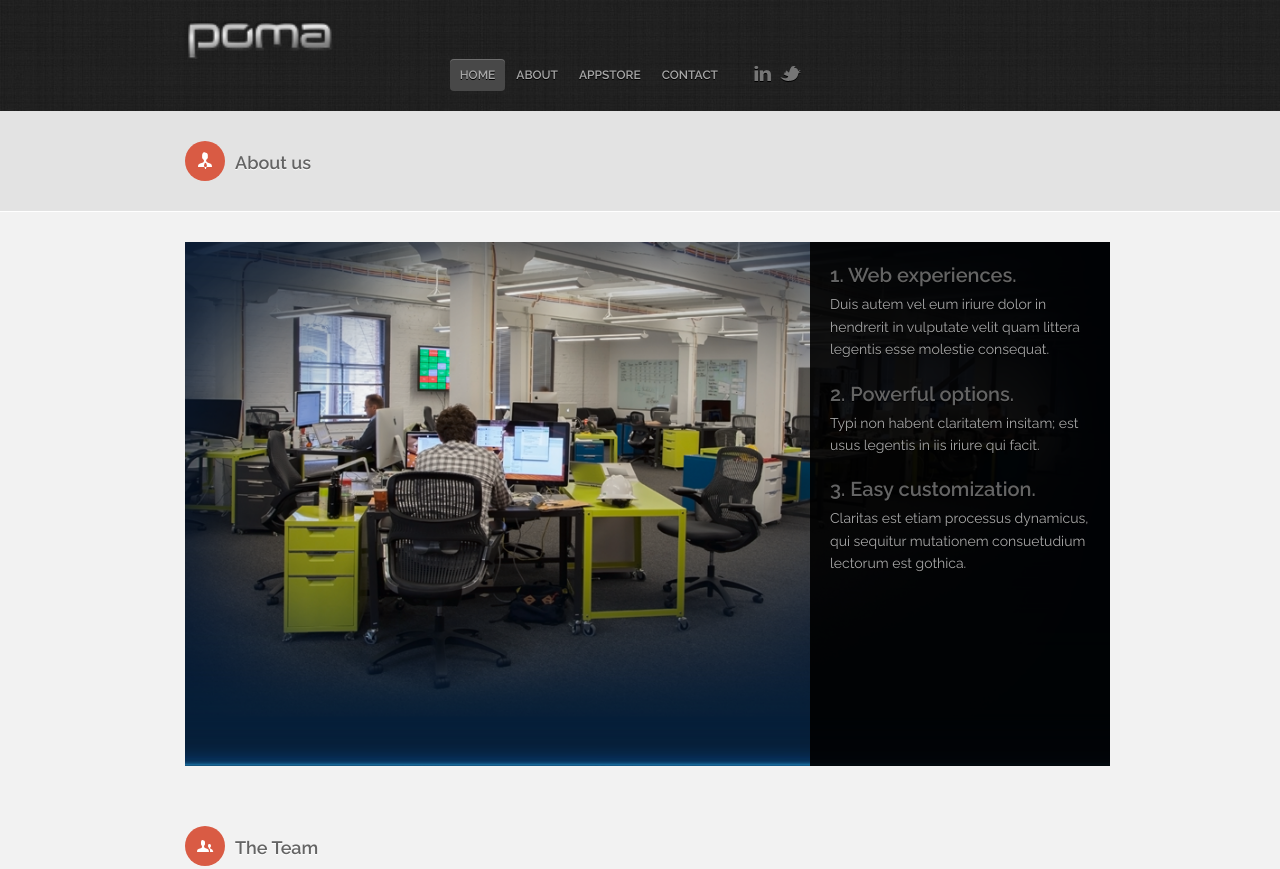
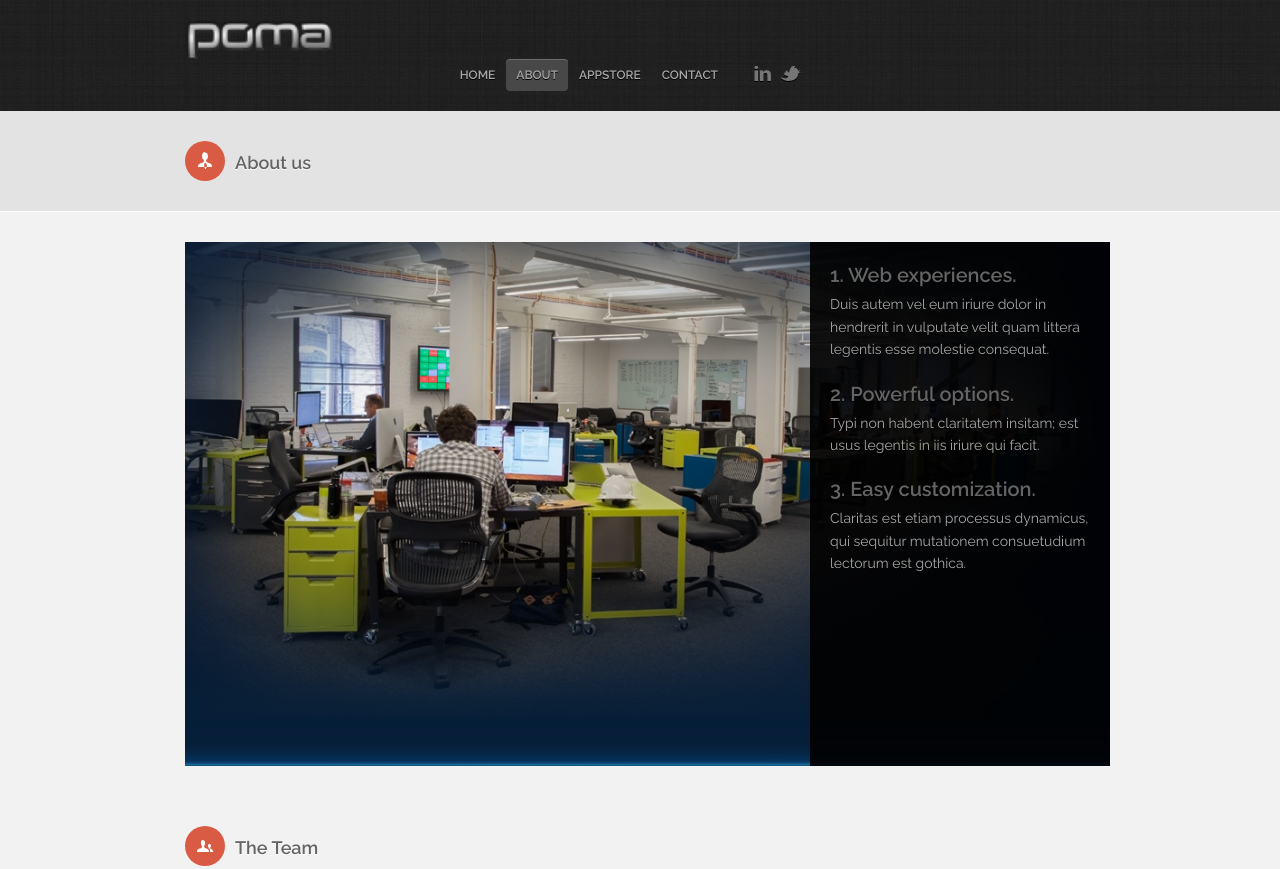
Before and after one commit to gstatton/pomaiosite, a website: page about.html in a window 1280 px wide. Shown: the top 869 px of the page. Drawn offline with nearby package versions, Linux system fonts and the light colour scheme.

Commit message:
fixing selected menu item

```diff
--- a/about.html
+++ b/about.html
@@ -55,8 +55,8 @@
         <!--menu starts-->
         <div id="smoothmenu" class="ddsmoothmenu">
           <ul>
-            <li><a href="index.html" class="selected">Home</a></li>
-            <li><a href="about.html">About</a> </li>
+            <li><a href="index.html" >Home</a></li>
+            <li><a href="about.html" class="selected">About</a> </li>
             <li><a href="https://appstore.mypsn.com">AppStore</a>
             </li>
             <li><a href="contact.html">Contact</a></li>
```
Also changed, not shown: contact.html (+2 -2 lines).
